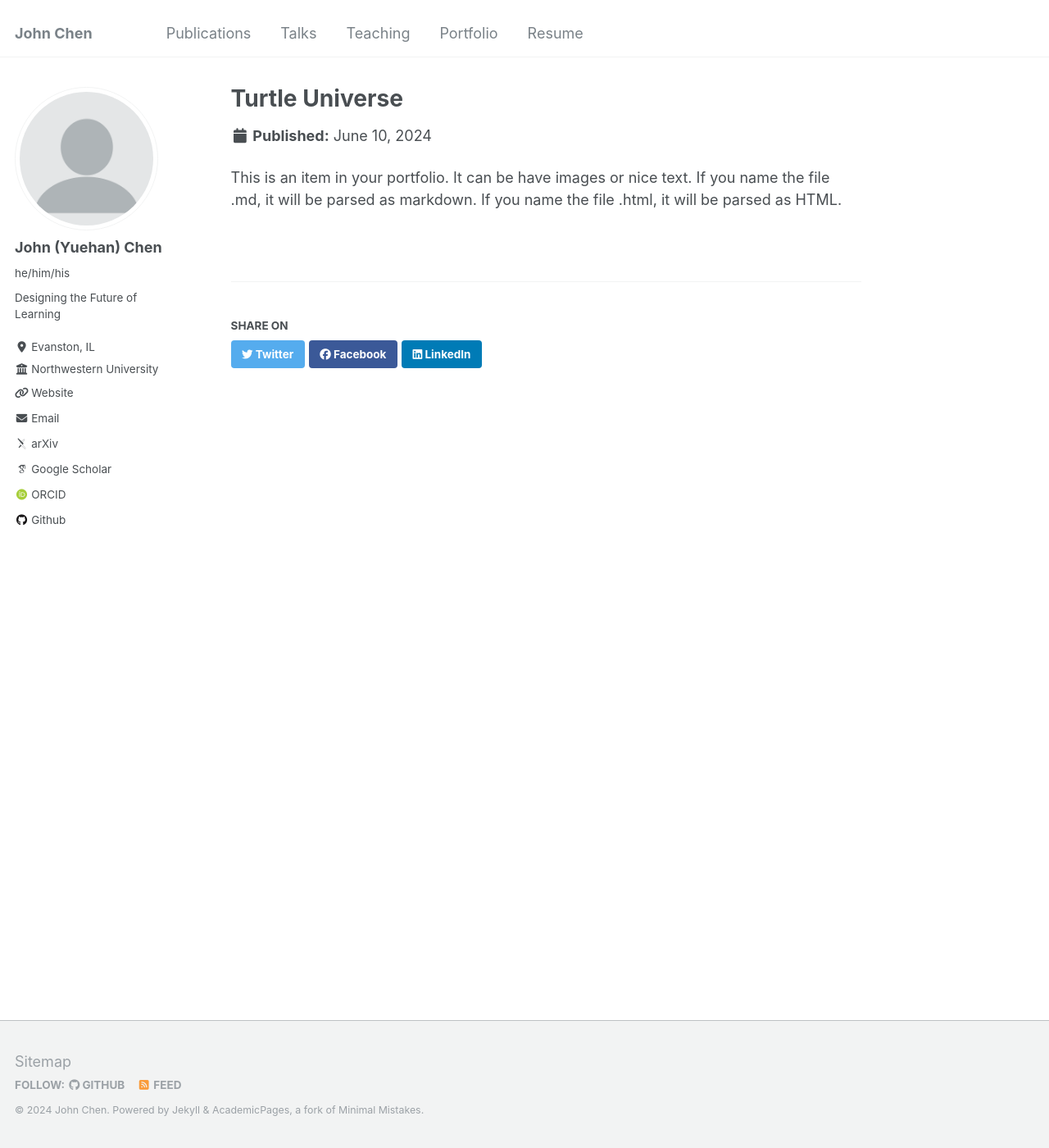
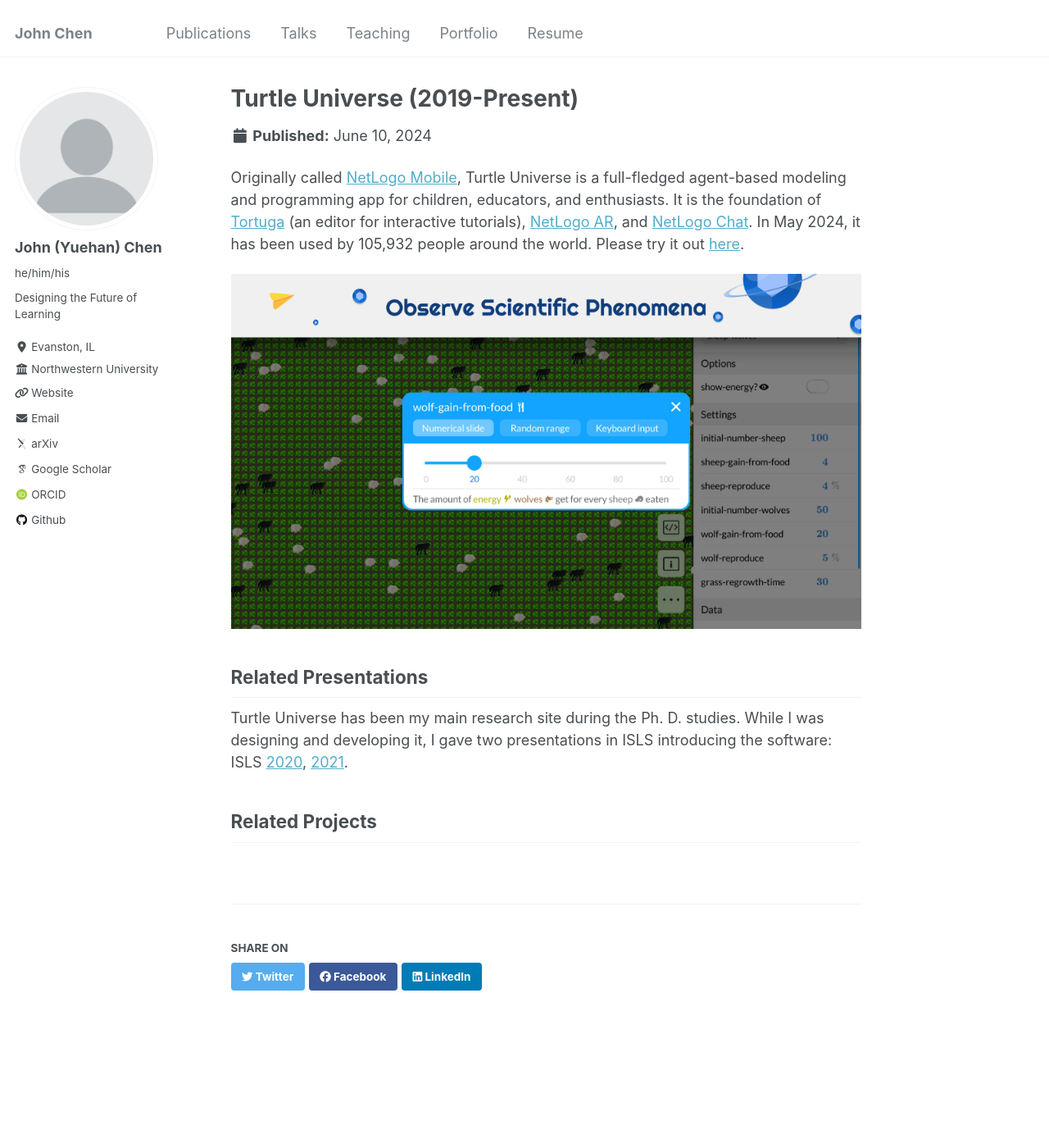
Before and after one commit to CIVITAS-John/website, a Jekyll site: the page built from _portfolio/turtle-universe.md, in a window 1280 px wide and 1400 px high. Shown: the whole window at 82% size. Built offline with Jekyll 4.4.1, drawn with Linux system fonts in a browser that asks for light colours; some web fonts are replaced.

Commit message:
Some more updates

```diff
--- a/_portfolio/turtle-universe.md
+++ b/_portfolio/turtle-universe.md
@@ -1,7 +1,14 @@
 ---
-title: "Turtle Universe"
-excerpt: "Turtle Universe is a mobile incarnation of NetLogo, the most widely used agent-based modeling environment. It is dedicated to younger learners and educators on phones and tablets. Some highlights include built-in multilingual, block-based programming, and interactive tutorials.<br/><img src='/images/turtle-universe/screenshot-6.jpg' width='480'>"
+title: "Turtle Universe (2019-Present)"
+excerpt: "A mobile incarnation of NetLogo, the most widely used agent-based modeling environment, Turtle Universe is dedicated to younger learners and educators on phones and tablets. Some highlights include built-in multilingual, block-based programming, and interactive tutorials. In May 2024, it has been used by 105,932 people around the world.<br/><br/><img src='/images/turtle-universe/screenshot-6.jpg' width='480'>"
 collection: portfolio
 ---
 
-This is an item in your portfolio. It can be have images or nice text. If you name the file .md, it will be parsed as markdown. If you name the file .html, it will be parsed as HTML.
+Originally called [NetLogo Mobile](/talks/2020-netlogo-mobile/), Turtle Universe is a full-fledged agent-based modeling and programming app for children, educators, and enthusiasts. It is the foundation of [Tortuga](/portfolio/tortuga/) (an editor for interactive tutorials), [NetLogo AR](/portfolio/netlogo-ar/), and [NetLogo Chat](/portfolio/netlogo-chat/). In May 2024, it has been used by 105,932 people around the world. Please try it out [here](https://turtlesim.com/products/turtle-universe/).
+
+![A screenshot of Turtle Universe running the classical Wolf Sheep Predation model.](/images/turtle-universe/screenshot-2.jpg)
+
+## Related Presentations
+Turtle Universe has been my main research site during the Ph. D. studies. While I was designing and developing it, I gave two presentations in ISLS introducing the software: ISLS [2020](/talks/2020-netlogo-mobile/), [2021](/talks/2021-netlogo-mobile/).
+
+## Related Projects
--- a/_talks/2020-netlogo-mobile.md
+++ b/_talks/2020-netlogo-mobile.md
@@ -8,13 +8,13 @@
 location: "Nashville, TN, US"
 talk_url: "/files/talks/2020-mobile.pdf"
 ---
-Since 2020, NetLogo Mobile has been developed into [Turtle Universe](/portfolio/turtle-universe/), a full-fledged agent-based modeling and programming app for children, educators, and enthusiasts. It was the foundation of [Tortuga](/portfolio/tortuga/) (an editor for interactive tutorials), [NetLogo AR](/portfolio/netlogo-ar/), and [NetLogo Chat](/portfolio/netlogo-chat/). In May 2024, it has been used by 105,932 people around the world.
+Since 2020, NetLogo Mobile has been developed into [Turtle Universe](/portfolio/turtle-universe/), a full-fledged agent-based modeling and programming app for children, educators, and enthusiasts. It is the foundation of [Tortuga](/portfolio/tortuga/) (an editor for interactive tutorials), [NetLogo AR](/portfolio/netlogo-ar/), and [NetLogo Chat](/portfolio/netlogo-chat/). In May 2024, it has been used by 105,932 people around the world.
 
 This is the first poster introducing an early prototype of NetLogo Mobile. [Here](/files/talks/2020-mobile.pdf) is its poster. Unfortunately, due to the pandemic, I was never able to physically present it. Hope you would enjoy it!
 
 > Chen, J., & Wilensky, U. (2020). NetLogo Mobile: An Agent-Based Modeling Platform and Community for Learners, Teachers, and Researchers. Proceedings of International Conference of the Learning Sciences 2020.
 
-![A screenshot of Turtle Universe running the classical Wolf Sheep Predation model.](images/turtle-universe/screenshot-2.jpg)
+![A screenshot of Turtle Universe running the classical Wolf Sheep Predation model.](/images/turtle-universe/screenshot-2.jpg)
 
 ## Aftermath
 In 2020, I started sending out prototypes to many online kids through my other project, [Physics Lab](/portfolio/physics-lab/). With children's participation, this work was soon developed into another [interactive demo talk](/talks/2021-netlogo-mobile/) in ISLS 2021.
--- a/_talks/2021-netlogo-mobile.md
+++ b/_talks/2021-netlogo-mobile.md
@@ -8,7 +8,7 @@
 location: "Bochum, Germany"
 talk_url: "/files/talks/2021-mobile.pdf"
 ---
-Since 2020, NetLogo Mobile has been developed into [Turtle Universe](/portfolio/turtle-universe/), a full-fledged agent-based modeling and programming app for children, educators, and enthusiasts. It was the foundation of [Tortuga](/portfolio/tortuga/) (an editor for interactive tutorials), [NetLogo AR](/portfolio/netlogo-ar/), and [NetLogo Chat](/portfolio/netlogo-chat). In May 2024, it has been used by 105,932 people around the world.
+Since 2020, NetLogo Mobile has been developed into [Turtle Universe](/portfolio/turtle-universe/), a full-fledged agent-based modeling and programming app for children, educators, and enthusiasts. It is the foundation of [Tortuga](/portfolio/tortuga/) (an editor for interactive tutorials), [NetLogo AR](/portfolio/netlogo-ar/), and [NetLogo Chat](/portfolio/netlogo-chat). In May 2024, it has been used by 105,932 people around the world.
 
 This is an interactive demo talk that I was not able to physically present. Again, due to the pandemic. [Here](/files/talks/2021-mobile.pdf) documents my planned session, where I introduced the prototype of [Tortuga](/portfolio/tortuga/), an editor for interactive tutorials.
 
@@ -17,7 +17,7 @@
 ## Behind the Scene
 In 2020, I started sending out prototypes to many online kids through my other project, [Physics Lab](/portfolio/physics-lab/). In an informal, online setting, children reported challenges understanding the basics of agent-based modeling and programming. Children have many questions about what NetLogo could do for them. However, as learners come from very diverse backgrounds and with different learning interests, we cannot enforce a rigid curriculum like the classroom. Hence comes Tortuga: a system to create adaptable and adaptive scaffolds.
 
-![A screenshot of the Pocketworld Playground, an interactive tutorial created with Tortuga on Turtle Universe.](images/turtle-universe/screenshot-4.jpg)
+![A screenshot of the Pocketworld Playground, an interactive tutorial created with Tortuga on Turtle Universe.](/images/turtle-universe/screenshot-4.jpg)
 
 The best way to experience it is always to [try it out](https://turtlesim.com/products/turtle-universe/)!
 
```
